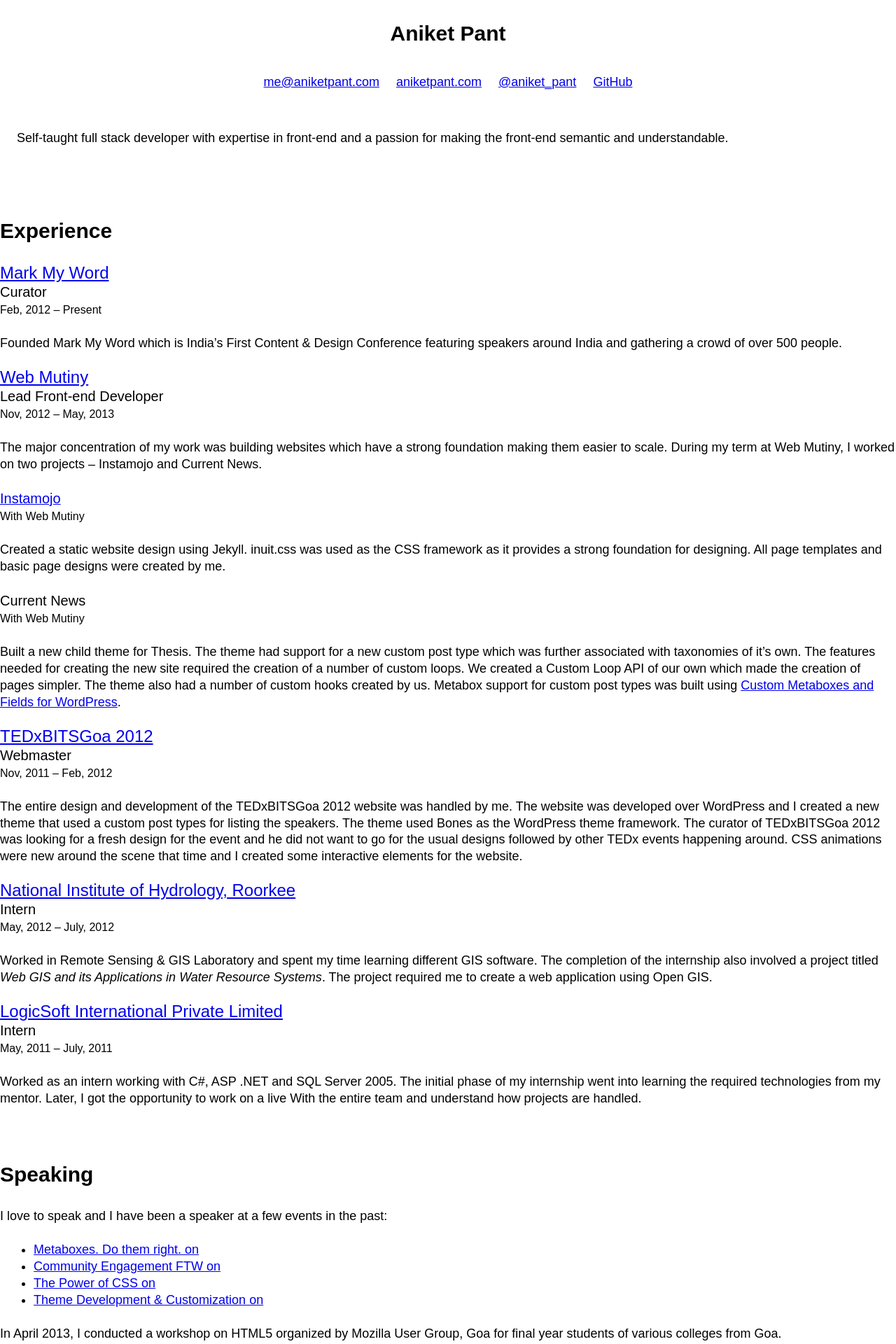
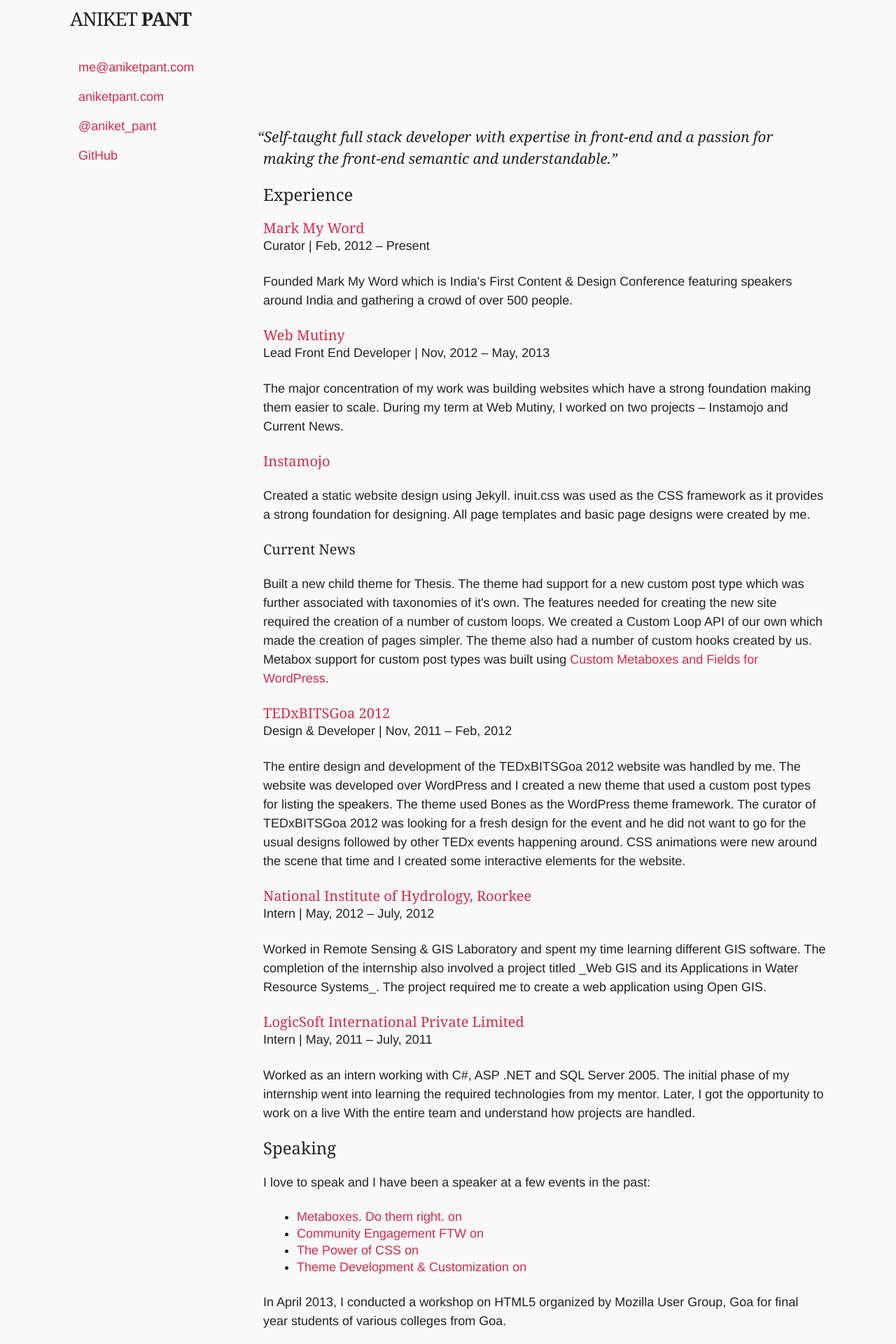
Before and after one commit to aniketpant/aniketpant.github.com, a Jekyll site: the page built from resume/index.md, in a window 1280 px wide. Shown: the top 1920 px of the page at 70% size. Built offline with Jekyll 4.4.1, drawn with Linux system fonts in a browser that asks for light colours; Markdown is read by kramdown in place of the engine named in the settings; comment, search, counter and statistics services are not loaded; some of the changed text lies outside the part shown.

Commit message:
Add resume

```diff
--- a/resume/index.md
+++ b/resume/index.md
@@ -3,200 +3,115 @@
 title: Aniket Pant's Resume
 slug: resume
 sitemap:
-    priority: 0.7
-    changefreq: monthly
-    lastmod: 2013-06-11T12:07:30+05:30
+priority: 0.7
+changefreq: monthly
+lastmod: 2013-06-11T12:07:30+05:30
 ---
-<div class="zen-space full-width"></div>
 
-<div class="grid wrapper">
+<div class="wrapper">
+  <div class="grid">
+    <header class="grid__item  one-quarter  palm-one-whole  header-container">
+      <h1><a href="/" rel="nofollow" class="brand"><span class="part--former weight--light">Aniket</span> <span class="part--latter  weight--semibold">Pant</span></a></h1>
+      <nav>
+        <ul class="nav  nav--stacked  nav--block">
+          <li><a href="mailto:me@aniketpant.com">me@aniketpant.com</a></li><li><a href="http://aniketpant.com">aniketpant.com</a></li><li><a href="https://twitter.com/aniket_pant">@aniket_pant</a></li><li><a href="https://github.com/aniketpant">GitHub</a></li>
+        </ul>
+      </nav>
+    </header><!--
 
-<div class="push--top" role="main" markdown="1">
+  --><div class="grid__item  three-quarters  palm-one-whole  main-container">
+      <blockquote>
+        <p>Self-taught full stack developer with expertise in front-end and a passion for making the front-end semantic and understandable.</p>
+      </blockquote>
 
-<header class="grid__item one-whole text--center">
-  <h1 class="beta">Aniket Pant</h1>
-  <nav class="navbar">
-    <ul class="nav nav--block palm-nav--stacked">
-      <li><a href="mailto:me@aniketpant.com">me@aniketpant.com</a></li><!--
-      --><li><a href="http://aniketpant.com">aniketpant.com</a></li><!--
-      --><li><a href="https://twitter.com/aniket_pant">@aniket_pant</a></li><!--
-      --><li><a href="https://github.com/aniketpant">GitHub</a></li>
-    </ul>
-  </nav>
-</header>
+      <section>
+        <h2 class="gamma">Experience</h2>
 
-<section class="grid__item one-whole landmark">
-<p class="island tagline">Self-taught full stack developer with expertise in front-end and a passion for making the front-end semantic and understandable.</p>
-</section>
+        <h3 class="delta  flush--bottom"><a href="http://markmyword.in">Mark My Word</a></h3>
+        <p>Curator | Feb, 2012 &ndash; Present</p>
 
-<section class="grid__item one-whole landmark" markdown="1">
-## Experience
+        <p>Founded Mark My Word which is India's First Content &amp; Design Conference featuring speakers around India and gathering a crowd of over 500 people.</p>
 
-<div class="sub-section" markdown="1">
-<div class="marginalia">
-<div class="marginalia__body desk-two-thirds" markdown="1">
-<span class="gamma">[Mark My Word](http://markmyword.in)</span><br/>
-<span class="delta">Curator</span><br/>
-<span class="epsilon">Feb, 2012 &ndash; Present</span>
+        <h3 class="delta  flush--bottom"><a href="http://webmutiny.in">Web Mutiny</a></h3>
+        <p>Lead Front End Developer | Nov, 2012 &ndash; May, 2013</p>
+
+        <p>The major concentration of my work was building websites which have a strong foundation making them easier to scale. During my term at Web Mutiny, I worked on two projects &ndash; Instamojo and Current News.</p>
+
+        <h4><a href="http://instamojo.com">Instamojo</a></h4>
+
+        <p>Created a static website design using Jekyll. inuit.css was used as the CSS framework as it provides a strong foundation for designing. All page templates and basic page designs were created by me.</p>
+
+        <h4>Current News</h4>
+
+        <p>Built a new child theme for Thesis. The theme had support for a new custom post type which was further associated with taxonomies of it's own. The features needed for creating the new site required the creation of a number of custom loops. We created a Custom Loop API of our own which made the creation of pages simpler. The theme also had a number of custom hooks created by us. Metabox support for custom post types was built using <a href="https://github.com/jaredatch/Custom-Metaboxes-and-Fields-for-WordPress">Custom Metaboxes and Fields for WordPress</a>.</p>
+
+        <h3 class="delta  flush--bottom"><a href="http://tedxbitsgoa.com/2012">TEDxBITSGoa 2012</a></h3>
+        <p>Design &amp; Developer | Nov, 2011 &ndash; Feb, 2012</p>
+
+        <p>The entire design and development of the TEDxBITSGoa 2012 website was handled by me. The website was developed over WordPress and I created a new theme that used a custom post types for listing the speakers. The theme used Bones as the WordPress theme framework. The curator of TEDxBITSGoa 2012 was looking for a fresh design for the event and he did not want to go for the usual designs followed by other TEDx events happening around. CSS animations were new around the scene that time and I created some interactive elements for the website.</p>
+
+        <h3 class="delta  flush--bottom"><a href="http://nih.ernet.in">National Institute of Hydrology, Roorkee</a></h3>
+        <p>Intern | May, 2012 &ndash; July, 2012</p>
+
+        <p>Worked in Remote Sensing &amp; GIS Laboratory and spent my time learning different GIS software. The completion of the internship also involved a project titled _Web GIS and its Applications in Water Resource Systems_. The project required me to create a web application using Open GIS.</p>
+
+        <h3 class="delta  flush--bottom"><a href="http://lsipl.com">LogicSoft International Private Limited</a></h3>
+        <p>Intern | May, 2011 &ndash; July, 2011</p>
+
+        <p>Worked as an intern working with C#, ASP .NET and SQL Server 2005. The initial phase of my internship went into learning the required technologies from my mentor. Later, I got the opportunity to work on a live With the entire team and understand how projects are handled.</p>
+      </section>
+
+      <section>
+        <h2 class="gamma">Speaking</h2>
+
+        <p>I love to speak and I have been a speaker at a few events in the past:</p>
+        <ul>
+          {% for post in site.posts %}{% if post.category == 'talk' %}
+          <li><a href="{{ post.url }}">{{ post.title }} on {{ post.topic }}</a></li>
+          {% endif %}{% endfor %}
+        </ul>
+
+        <p>In April 2013, I conducted a workshop on HTML5 organized by Mozilla User Group, Goa for final year students of various colleges from Goa.</p>
+      </section>
+
+      <section>
+        <h2 class="gamma">Technical Skills</h2>
+        <p>I have a good level of understanding of projects and my major skill lies in creating the architecture for projects which involves planning at the modular level, the database design and the timeline for the project.</p>
+
+        <h3 class="delta  flush--bottom">Front-end stack</h3>
+        <p>HTML(5), CSS(3), Sass, jQuery</p>
+
+        <h3 class="delta  flush--bottom">Back-end stack</h3>
+        <p>CodeIgniter, Laravel, WordPress, MySQL</p>
+      </section>
+
+      <section>
+        <h2 class="gamma">Education</h2>
+
+        <h3 class="delta  flush--bottom">B.E (Hons) Mechanical Engineering</h3>
+        <p><a href="http://universe.bits-pilani.ac.in">BITS Pilani</a> | 2010 &ndash; Present</p>
+
+        <p>Electives undertaken:</p>
+        <ul>
+          <li>Internetworking Technologies</li>
+          <li>Journalism</li>
+          <li>Financial Management</li>
+        </ul>
+
+        <h4>Inventory Allotment App</h4>
+
+        <p>The project required me to redesign the database and refactor the code for an already existing inventory application. The old application lacked a number of features and the code had to be rewritten. I built the application using Laravel and MySQL.</p>
+
+        <h3 class="delta  flush--bottom">10th &amp; 12th &mdash; CBSE Board</h3>
+        <p><a href="http://www.apsdk.com">Army Public School, Dhaula Kuan</a> | 2008 &ndash; 2010</p>
+
+        <p>An active member of the Quiz Club and Genesis (Computer Club). Throughout my school years I actively participated in a number of events ranging from quizzing to music.</p>
+      </section>
+
+      <section>
+        <h2 class="gamma">Professional Interests</h2>
+        <p>Application Building, Front-end Architecture, Education, Typography</p>
+      </section>
+    </div>
+  </div>
 </div>
-</div>
-
-Founded Mark My Word which is India's First Content &amp; Design Conference featuring speakers around India and gathering a crowd of over 500 people.
-</div>
-
-<div class="sub-section" markdown="1">
-<div class="marginalia">
-<div class="marginalia__body desk-two-thirds" markdown="1">
-<span class="gamma">[Web Mutiny](http://webmutiny.in)</span><br/>
-<span class="delta">Lead Front-end Developer</span><br/>
-<span class="epsilon">Nov, 2012 &ndash; May, 2013</span>
-</div>
-</div>
-
-The major concentration of my work was building websites which have a strong foundation making them easier to scale. During my term at Web Mutiny, I worked on two projects &ndash; Instamojo and Current News.
-
-<div class="marginalia">
-<div class="marginalia__body desk-two-thirds" markdown="1">
-<span class="delta">[Instamojo](http://instamojo.com)</span><br/>
-<span class="epsilon">With Web Mutiny</span>
-</div>
-</div>
-
-Created a static website design using Jekyll. inuit.css was used as the CSS framework as it provides a strong foundation for designing. All page templates and basic page designs were created by me.
-
-<div class="marginalia">
-<div class="marginalia__body desk-two-thirds" markdown="1">
-<span class="delta">Current News</span><br/>
-<span class="epsilon">With Web Mutiny</span>
-</div>
-</div>
-
-Built a new child theme for Thesis. The theme had support for a new custom post type which was further associated with taxonomies of it's own. The features needed for creating the new site required the creation of a number of custom loops. We created a Custom Loop API of our own which made the creation of pages simpler. The theme also had a number of custom hooks created by us. Metabox support for custom post types was built using [Custom Metaboxes and Fields for WordPress](https://github.com/jaredatch/Custom-Metaboxes-and-Fields-for-WordPress).
-</div>
-
-<div class="sub-section" markdown="1">
-<div class="marginalia">
-<div class="marginalia__body desk-two-thirds" markdown="1">
-<span class="gamma">[TEDxBITSGoa 2012](http://tedxbitsgoa.com/2012)</span><br/>
-<span class="delta">Webmaster</span><br/>
-<span class="epsilon">Nov, 2011 &ndash; Feb, 2012</span>
-</div>
-</div>
-
-The entire design and development of the TEDxBITSGoa 2012 website was handled by me. The website was developed over WordPress and I created a new theme that used a custom post types for listing the speakers. The theme used Bones as the WordPress theme framework. The curator of TEDxBITSGoa 2012 was looking for a fresh design for the event and he did not want to go for the usual designs followed by other TEDx events happening around. CSS animations were new around the scene that time and I created some interactive elements for the website.
-</div>
-
-<div class="sub-section" markdown="1">
-<div class="marginalia">
-<div class="marginalia__body desk-two-thirds" markdown="1">
-<span class="gamma">[National Institute of Hydrology, Roorkee](http://nih.ernet.in)</span><br/>
-<span class="delta">Intern</span><br/>
-<span class="epsilon">May, 2012 &ndash; July, 2012</span>
-</div>
-</div>
-
-Worked in Remote Sensing &amp; GIS Laboratory and spent my time learning different GIS software. The completion of the internship also involved a project titled _Web GIS and its Applications in Water Resource Systems_. The project required me to create a web application using Open GIS.
-</div>
-
-<div class="sub-section" markdown="1">
-<div class="marginalia">
-<div class="marginalia__body desk-two-thirds" markdown="1">
-<span class="gamma">[LogicSoft International Private Limited](http://lsipl.com)</span><br/>
-<span class="delta">Intern</span><br/>
-<span class="epsilon">May, 2011 &ndash; July, 2011</span>
-</div>
-</div>
-
-Worked as an intern working with C#, ASP .NET and SQL Server 2005. The initial phase of my internship went into learning the required technologies from my mentor. Later, I got the opportunity to work on a live With the entire team and understand how projects are handled.
-</div>
-</section>
-
-<section class="grid__item one-whole landmark" markdown="1">
-## Speaking
-
-I love to speak and I have been a speaker at a few events in the past:
-
-{% for post in site.posts %}{% if post.category == 'talk' %}
-- [{{ post.title }} on {{ post.topic }}]({{ post.url }})<!--
--->{% endif %}{% endfor %}
-
-In April 2013, I conducted a workshop on HTML5 organized by Mozilla User Group, Goa for final year students of various colleges from Goa.
-</section>
-
-<section class="grid__item one-whole landmark" markdown="1">
-## Technical Skills
-
-I have a good level of understanding of projects and my major skill lies in creating the architecture for projects which involves planning at the modular level, the database design and the timeline for the project.
-
-<div class="sub-section" markdown="1">
-<div class="marginalia">
-<div class="marginalia__body desk-two-thirds" markdown="1">
-<span class="delta">Front-end stack</span>
-</div>
-</div>
-
-HTML(5), CSS(3), Sass, jQuery
-</div>
-
-<div class="sub-section" markdown="1">
-<div class="marginalia">
-<div class="marginalia__body desk-two-thirds" markdown="1">
-<span class="delta">Back-end stack</span>
-</div>
-</div>
-
-CodeIgniter, Laravel, WordPress, MySQL
-</div>
-</section>
-
-<section class="grid__item one-whole landmark" markdown="1">
-## Education
-
-<div class="sub-section" markdown="1">
-<div class="marginalia">
-<div class="marginalia__body desk-two-thirds" markdown="1">
-<span class="delta">B.E (Hons) Mechanical Engineering</span><br/>
-<span class="epsilon">[BITS Pilani](http://universe.bits-pilani.ac.in)</span><br/>
-<span class="epsilon">2010 &ndash; Present</span>
-</div>
-</div>
-
-Electives undertaken:
-
-- Internetworking Technologies
-- Journalism
-- Financial Management
-
-<div class="marginalia">
-<div class="marginalia__body desk-two-thirds" markdown="1">
-<span class="delta">Inventory Allotment App</span>
-</div>
-</div>
-
-The project required me to redesign the database and refactor the code for an already existing inventory application. The old application lacked a number of features and the code had to be rewritten. I built the application using Laravel and MySQL.
-</div>
-
-<div class="sub-section" markdown="1">
-<div class="marginalia">
-<div class="marginalia__body desk-two-thirds" markdown="1">
-<span class="delta">10th &amp; 12th &mdash; CBSE Board</span><br/>
-<span class="epsilon">[Army Public School, Dhaula Kuan](http://www.apsdk.com)</span><br/>
-<span class="epsilon">2008 &ndash; 2010</span>
-</div>
-</div>
-
-An active member of the Quiz Club and Genesis (Computer Club). Throughout my school years I actively participated in a number of events ranging from quizzing to music.
-</div>
-</section>
-
-<section class="grid__item one-whole landmark" markdown="1">
-## Professional Interests
-
-Application Building, Front-end Architecture, Education, Typography
-</section>
-
-</div>
-
-</div>
-
-<div class="zen-space full-width"></div>
```
Also changed, not shown: assets/scss/resume.scss (+28 -0 lines), assets/scss/style.scss (+1 -7 lines), assets/css/resume.css, assets/css/style.css.
